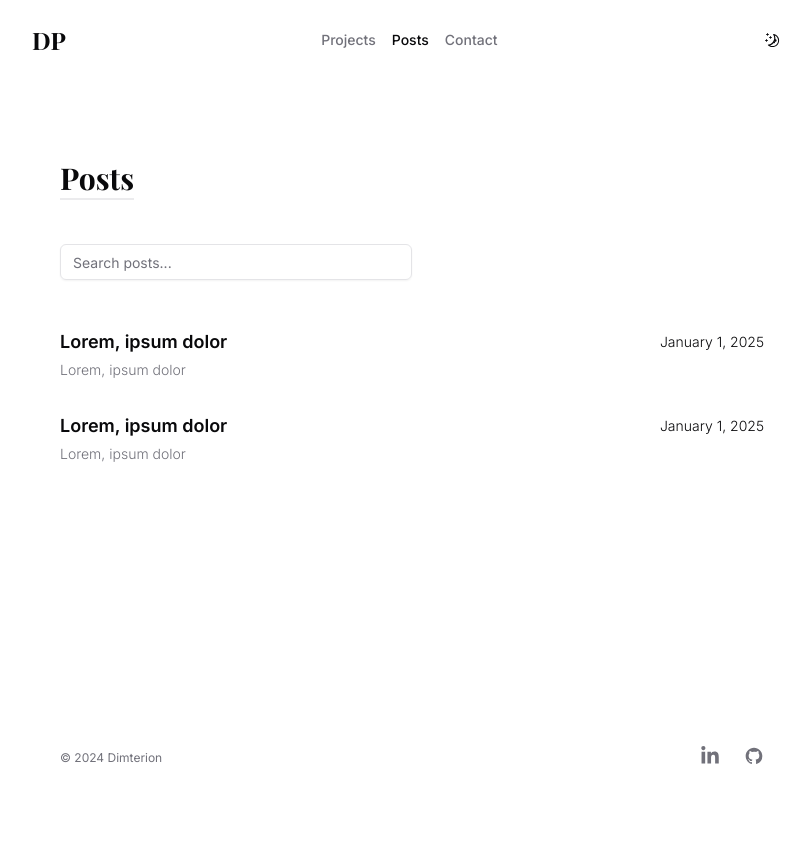
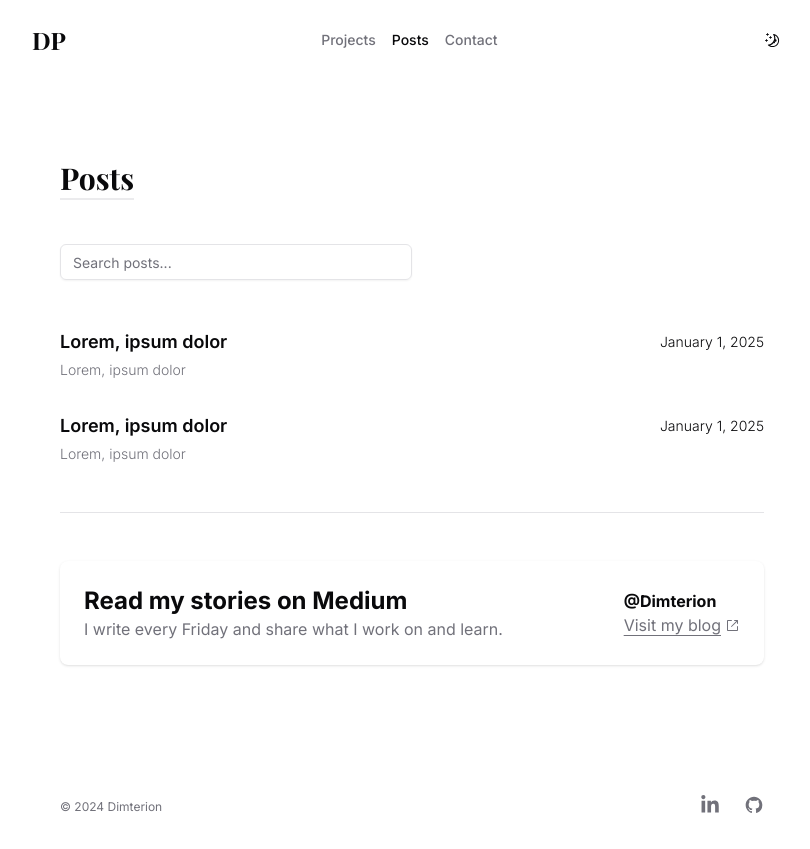
Before and after one commit to Dimterion/personal-site, a Next.js app: page /posts in a window 1280 px wide. Shown: the whole page, without its empty margins (228-1038 px from the left). Before the commit the page ends 800 px from the top, so only its background shows below. Built offline with nearby package versions, Linux system fonts and the light colour scheme; a web font is replaced by a local one.

Commit message:
add NewsletterForm to PostPage

```diff
--- a/app/posts/page.tsx
+++ b/app/posts/page.tsx
@@ -1,15 +1,20 @@
 import { getPosts } from "@/lib/posts";
 import PostsWithSearch from "@/components/posts-with-search";
+import NewsletterForm from "@/components/newsletter-form";
 
 export default async function PostPage() {
   const posts = await getPosts();
 
   return (
     <section className="pb-24 pt-40">
-      <div className="container max-w-3xl">
+      <article className="container max-w-3xl">
         <h1 className="title mb-12">Posts</h1>
         <PostsWithSearch posts={posts} />
-      </div>
+        <hr className="mt-12"></hr>
+      </article>
+      <article className="container mt-12 max-w-3xl">
+        <NewsletterForm />
+      </article>
     </section>
   );
 }
```
